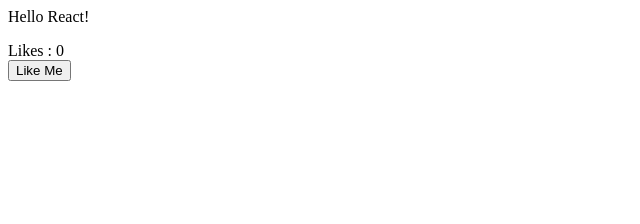
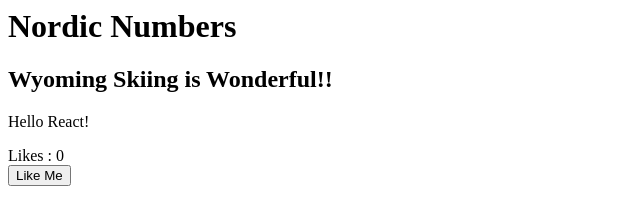
Before and after one commit to rbuchmeier/nordicNumbers, a website: page src/client/index.html in a window 1280 px wide. Shown: the whole page, without its empty margins (0-640 px from the left). Drawn offline with Linux system fonts and the light colour scheme.

Commit message:
Add title and tagline

```diff
--- a/src/client/index.html
+++ b/src/client/index.html
@@ -1,9 +1,11 @@
 <html>
   <head>
     <meta charset="utf-8">
-    <title>React.js using NPM, Babel6 and Webpack</title>
+    <title>Nordic Numbers</title>
   </head>
   <body>
+<h1>Nordic Numbers</h1>
+<h2>Wyoming Skiing is Wonderful!!</h2>
     <div id="app" />
     <script src="public/bundle.js" type="text/javascript"></script>
   </body>
```
